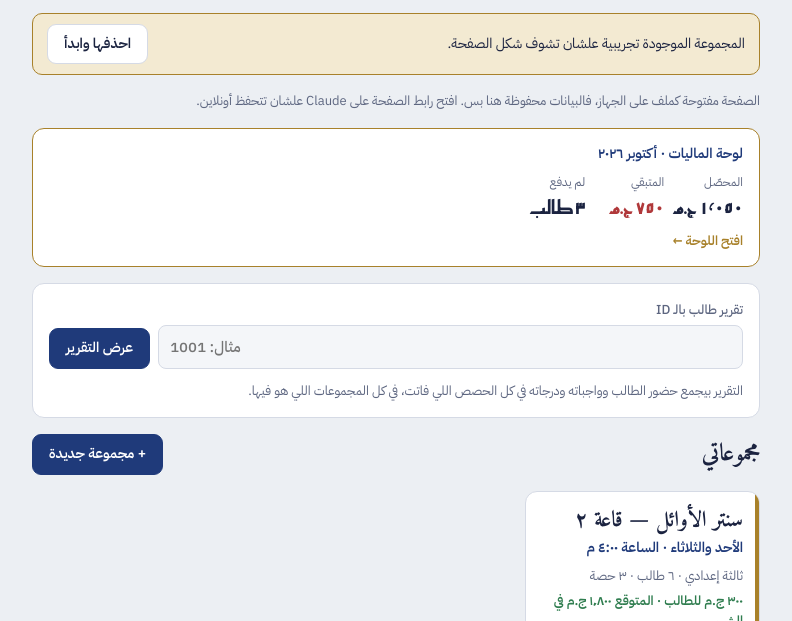
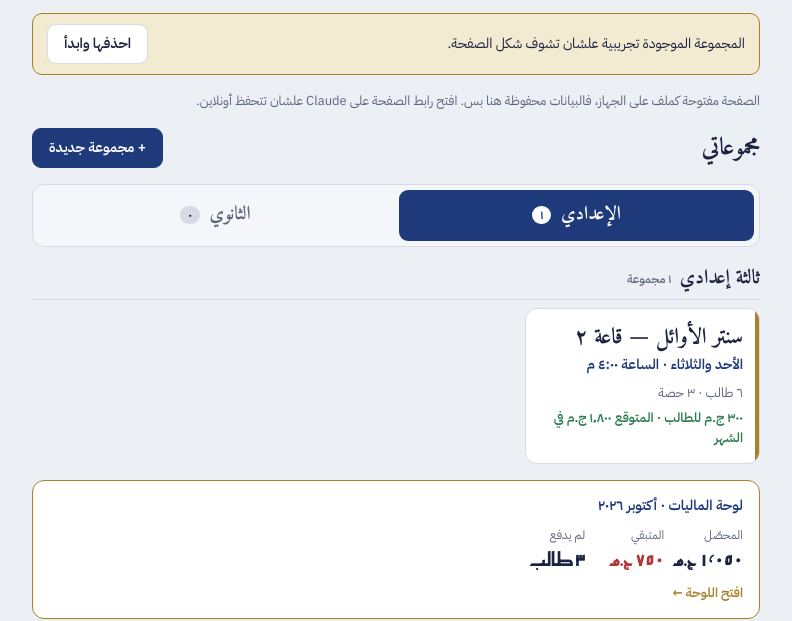
Before and after one commit to Abelrahmanebrahim/dr-shaban-clinic, a plain HTML site: page attendance/index.html in a window 1280 px wide. Shown: the part 179-800 px from the top of the page, without its empty margins (244-1036 px from the left). Drawn offline with Linux system fonts and the light colour scheme.

Commit message:
Attendance: group home page by stage (prep / secondary) and grade
Co-Authored-By: Claude Opus 5.5 <noreply@anthropic.com>
Claude-Session: https://claude.ai/code/session_01XKtRP1QgMDseq2b2xrj1cK

```diff
--- a/attendance/index.html
+++ b/attendance/index.html
@@ -299,6 +299,15 @@ select{font:inherit;background:var(--sunk);border:1px solid var(--line);border-r
 @media (max-width:520px){.mrow .seg button{padding:7px 6px;font-size:13px}}
 
 .req{color:var(--bad);font-weight:600;font-size:12px}
+
+.stagetabs{display:flex;gap:6px;background:var(--sunk);border:1px solid var(--line);border-radius:12px;padding:5px}
+.stagetabs button{flex:1;border:0;background:transparent;border-radius:9px;padding:10px 8px;font-family:var(--f-verse);font-size:19px;font-weight:700;color:var(--muted)}
+.stagetabs button small{font-family:var(--f-ui);font-size:12px;font-weight:600;background:var(--line);color:var(--ink);border-radius:999px;padding:0 8px;margin-inline-start:4px}
+.stagetabs button[aria-selected="true"]{background:var(--lapis);color:var(--on-strong)}
+.stagetabs button[aria-selected="true"] small{background:var(--on-strong);color:var(--lapis)}
+.gradesec{display:flex;flex-direction:column;gap:8px}
+.gradeh{font-family:var(--f-verse);font-size:20px;display:flex;align-items:baseline;gap:8px;border-bottom:1px solid var(--line);padding-bottom:4px}
+.gradeh small{font-family:var(--f-ui);font-size:12px;color:var(--muted);font-weight:500}
 
 .toast{position:fixed;inset-inline:16px;bottom:calc(84px + env(safe-area-inset-bottom,0px));margin:auto;max-width:360px;background:var(--ink);color:var(--surface);padding:10px 14px;border-radius:10px;text-align:center;opacity:0;transform:translateY(8px);transition:.2s;pointer-events:none;z-index:20}
 .toast.on{opacity:1;transform:none}
@@ -1078,16 +1087,37 @@ select{font:inherit;background:var(--sunk);border:1px solid var(--line);border-r
     if (mode === "local" && localSample) h += '<div class="banner"><span>المجموعة الموجودة تجريبية علشان تشوف شكل الصفحة.</span><button class="btn" data-act="clearSample">احذفها وابدأ</button></div>';
     if (mode === "local" && inViewer === false) h += '<p class="hint">الصفحة مفتوحة كملف على الجهاز، فالبيانات محفوظة هنا بس. افتح رابط الصفحة على Claude علشان تتحفظ أونلاين.</p>';
     if (migrateFrom) h += '<div class="banner"><span>لقينا بيانات محفوظة على الجهاز ده ('.concat(ar(migrateFrom.groups.length), ' مجموعة). انقلها للحفظ الأونلاين علشان تلاقيها على أي جهاز.</span><button class="btn primary" data-act="migrate">نقل بياناتي</button></div>');
+    const stageOf = (g) => GRADES.indexOf(g.note) < 0 ? "none" : GRADES.indexOf(g.note) < 3 ? "prep" : "sec";
+    const by = { prep: [], sec: [], none: [] };
+    db.groups.forEach((g) => by[stageOf(g)].push(g));
+    if (!S.stage || S.stage === "none" && !by.none.length) {
+      let saved = null;
+      try {
+        saved = localStorage.getItem(KEY + "-stage");
+      } catch (e) {
+      }
+      S.stage = saved && (saved !== "none" || by.none.length) ? saved : by.prep.length || !by.sec.length ? "prep" : "sec";
+    }
+    const stages = [["prep", "الإعدادي"], ["sec", "الثانوي"], ...by.none.length ? [["none", "بدون صف"]] : []];
+    h += '<div class="sechead"><h2>مجموعاتي</h2>'.concat(S.form === "group" ? "" : '<button class="btn primary" data-act="newGroup">+ مجموعة جديدة</button>', "</div>");
+    if (S.form === "group") h += groupForm(null);
+    if (!db.groups.length && S.form !== "group") h += '<div class="card"><p class="empty">لسه مفيش مجموعات. اضغط «+ مجموعة جديدة» واكتب مكانها وأيامها والساعة.</p></div>';
+    if (db.groups.length) {
+      h += '<div class="stagetabs" role="tablist">'.concat(stages.map(([k, l]) => '<button role="tab" data-act="stage" data-k="'.concat(k, '" aria-selected="').concat(S.stage === k, '">').concat(l, " <small>").concat(ar(by[k].length), "</small></button>")).join(""), "</div>");
+      const td = (/* @__PURE__ */ new Date()).getDay(), list = by[S.stage] || [];
+      const card = (g) => '<button class="gcard" data-act="openGroup" data-id="'.concat(g.id, '">\n      <span class="gplace">').concat(esc(g.place), '</span>\n      <span class="gtime">').concat(esc(schedText(g)), '</span>\n      <span class="gmeta">').concat(ar(g.members.length), " طالب · ").concat(ar(g.sessions.length), " حصة ").concat(g.days.includes(td) ? '<span class="badge">عندها حصة النهارده</span>' : "", "</span>\n      ").concat(g.fee ? '<span class="gfee">'.concat(money(g.fee), " للطالب · المتوقع ").concat(money(g.fee * g.members.length), " في الشهر</span>") : "", "\n    </button>");
+      if (!list.length) h += '<div class="card"><p class="empty">مفيش مجموعات '.concat(S.stage === "sec" ? "ثانوي" : "إعدادي", " لسه.</p></div>");
+      else if (S.stage === "none") h += '<p class="hint">المجموعات دي مالهاش صف. افتح أي واحدة وحدد صفها.</p><div class="glist">'.concat(list.map(card).join(""), "</div>");
+      else GRADES.filter((x) => list.some((g) => g.note === x)).forEach((x) => {
+        const gs = list.filter((g) => g.note === x);
+        h += '<div class="gradesec"><h3 class="gradeh">'.concat(esc(x), " <small>").concat(ar(gs.length), " ").concat(gs.length === 1 ? "مجموعة" : "مجموعات", '</small></h3><div class="glist">').concat(gs.map(card).join(""), "</div></div>");
+      });
+    }
     if (db.groups.length) {
       const t = allMoney(thisMonth());
       h += '<button class="fincard" data-act="openFinance"><span class="ft">لوحة الماليات · '.concat(monthLabel(thisMonth()), '</span>\n      <span class="fnums"><span><small>المحصّل</small><b>').concat(money(t.collected), '</b></span><span><small>المتبقي</small><b class="').concat(t.left ? "warnc" : "", '">').concat(money(t.left), "</b></span><span><small>لم يدفع</small><b>").concat(ar(t.unpaid), ' طالب</b></span></span>\n      <span class="fgo">افتح اللوحة ←</span></button>');
     }
     h += '<form class="card" data-form="findId">\n      <div class="findrow"><label class="field">تقرير طالب بالـ ID<input type="text" name="code" id="f-find" inputmode="numeric" dir="ltr" placeholder="مثال: 1001"></label>\n      <button class="btn primary" type="submit">عرض التقرير</button></div>\n      <p class="hint">التقرير بيجمع حضور الطالب وواجباته ودرجاته في كل الحصص اللي فاتت، في كل المجموعات اللي هو فيها.</p>\n    </form>';
-    h += '<div class="sechead"><h2>مجموعاتي</h2>'.concat(S.form === "group" ? "" : '<button class="btn primary" data-act="newGroup">+ مجموعة جديدة</button>', "</div>");
-    if (S.form === "group") h += groupForm(null);
-    if (!db.groups.length && S.form !== "group") h += '<div class="card"><p class="empty">لسه مفيش مجموعات. اضغط «+ مجموعة جديدة» واكتب مكانها وأيامها والساعة.</p></div>';
-    const td = (/* @__PURE__ */ new Date()).getDay();
-    h += '<div class="glist">'.concat(db.groups.map((g) => '<button class="gcard" data-act="openGroup" data-id="'.concat(g.id, '">\n      <span class="gplace">').concat(esc(g.place), '</span>\n      <span class="gtime">').concat(esc(schedText(g)), '</span>\n      <span class="gmeta">').concat(g.note ? esc(g.note) + " · " : "").concat(ar(g.members.length), " طالب · ").concat(ar(g.sessions.length), " حصة ").concat(g.days.includes(td) ? '<span class="badge">عندها حصة النهارده</span>' : "", "</span>\n      ").concat(g.fee ? '<span class="gfee">'.concat(money(g.fee), " للطالب · المتوقع ").concat(money(g.fee * g.members.length), " في الشهر</span>") : "", "\n    </button>")).join(""), "</div>");
     h += '<details class="card"><summary>نسخة احتياطية</summary>\n    <div style="display:flex;flex-direction:column;gap:10px">\n      <p class="hint">'.concat(mode === "cloud" ? "بياناتك محفوظة أونلاين، والنسخة الاحتياطية زيادة أمان." : "البيانات محفوظة في المتصفح ده بس.", ' انسخ النسخة وابعتها لنفسك على واتساب، ولما تحب ترجّعها الصقها هنا.</p>\n      <div class="row"><button class="btn gold" data-act="backup">نسخ النسخة الاحتياطية</button></div>\n      <label class="field">استرجاع نسخة<textarea id="restoreBox" rows="3" placeholder="الصق النسخة هنا"></textarea></label>\n      <div class="row"><button class="btn" data-act="restore">استرجاع</button></div>\n    </div></details>');
     return h;
   }
@@ -1451,6 +1481,14 @@ select{font:inherit;background:var(--sunk);border:1px solid var(--line);border-r
       case "openGroup":
         go({ screen: "group", gid: t.dataset.id, tab: "sessions" });
         break;
+      case "stage":
+        S.stage = t.dataset.k;
+        try {
+          localStorage.setItem(KEY + "-stage", S.stage);
+        } catch (e2) {
+        }
+        render();
+        break;
       case "tab":
         S.tab = t.dataset.tab;
         S.form = null;
@@ -1872,6 +1910,7 @@ select{font:inherit;background:var(--sunk);border:1px solid var(--line);border-r
           render();
           toast("اتحفظت التعديلات");
         } else {
+          S.stage = GRADES.indexOf(note) < 3 ? "prep" : "sec";
           const ng = normGroup({ id: uid(), place, days, time, note, fee, members: [], sessions: [], createdAt: Date.now() });
           db.groups.push(ng);
           touch();
```
